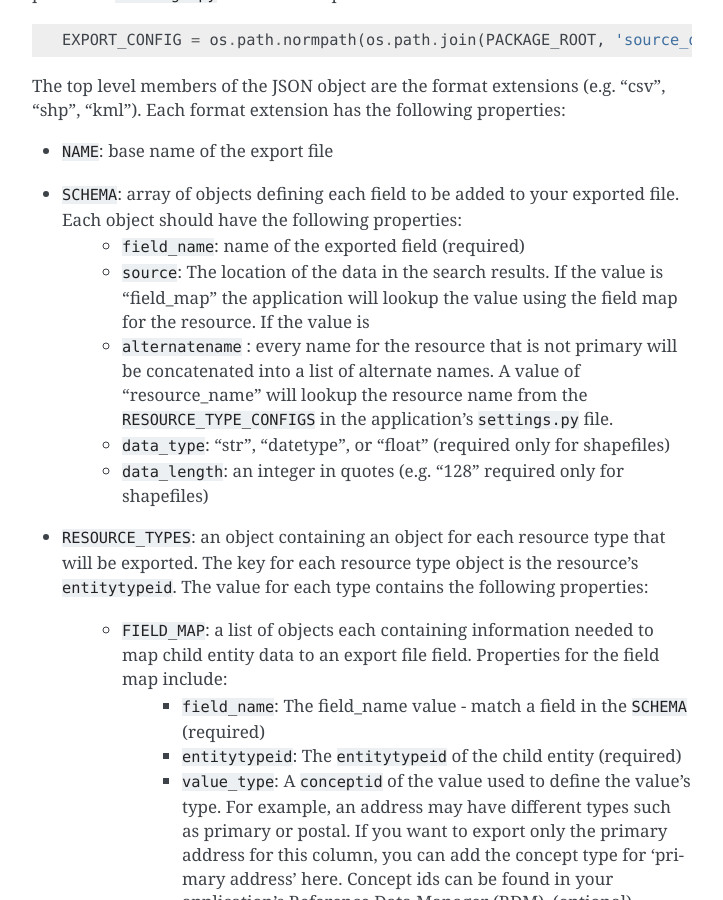
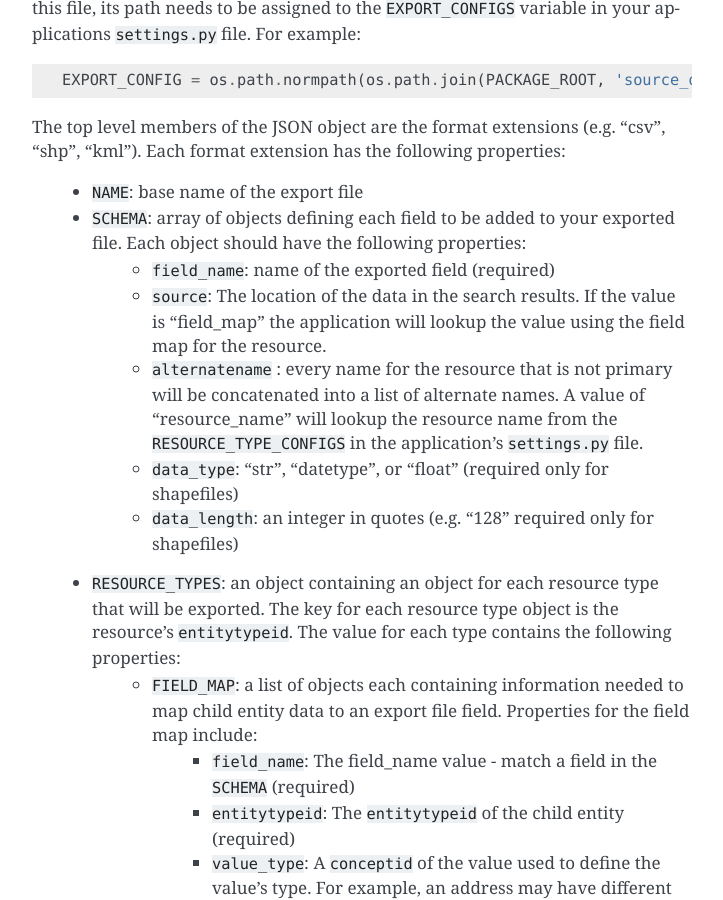
Before and after one commit to archesproject/arches-docs, a Sphinx documentation site: the page built from docs/arches-data.txt, in a window 1280 px wide and 900 px high, scrolled down 18114 px. Shown: the whole window, without its empty margins (388-1111 px from the left). Built offline with Sphinx 7.4.7, drawn with Linux system fonts in a browser that asks for light colours; some of the changed text lies outside the part shown.

Commit message:
more docs editing

```diff
--- a/docs/arches-data.txt
+++ b/docs/arches-data.txt
@@ -444,16 +446,11 @@
 	* ``NAME``:  base name of the export file
 	* ``SCHEMA``:  array of objects defining each field to be added to your exported file.  Each object should have the following properties:
 	    * ``field_name``:  name of the exported field (required)
-    * ``source``:  The location of the data in the search results. If the value is “field_map” the
-      application will lookup the value using the field map for the resource. If the value is
-    * ``alternatename`` :  every name for the resource that is not primary will be concatenated
-      into a list of alternate names. A value of “resource_name” will lookup the resource name
-      from the ``RESOURCE_TYPE_CONFIGS`` in the application’s ``settings.py`` file.
+	    * ``source``:  The location of the data in the search results. If the value is “field_map” the application will lookup the value using the field map for the resource.
+	    * ``alternatename`` :  every name for the resource that is not primary will be concatenated into a list of alternate names. A value of “resource_name” will lookup the resource name from the ``RESOURCE_TYPE_CONFIGS`` in the application’s ``settings.py`` file.
 	    * ``data_type``:  “str”, “datetype”, or “float” (required only for shapefiles)
 	    * ``data_length``:  an integer in quotes (e.g. “128” required only for shapefiles)
-* ``RESOURCE_TYPES``:  an object containing an object for each resource type that will be
-  exported. The key for each resource type object is the resource's ``entitytypeid``. The value for
-  each type contains the following properties:
+	* ``RESOURCE_TYPES``:  an object containing an object for each resource type that will be exported. The key for each resource type object is the resource's ``entitytypeid``. The value for each type contains the following properties:
 		* ``FIELD_MAP``:  a list of objects each containing information needed to map child entity data to an export file field. Properties for the field map include:
 			* ``field_name``:  The field_name value - match a field in the ``SCHEMA`` (required)
 			* ``entitytypeid``:  The ``entitytypeid`` of the child entity (required)
```
Also changed, not shown: other parts of docs/arches-data.txt (+2 -0 lines), docs/overview.txt (+0 -12 lines). Lines whose indentation alone changed are shown as unchanged.
